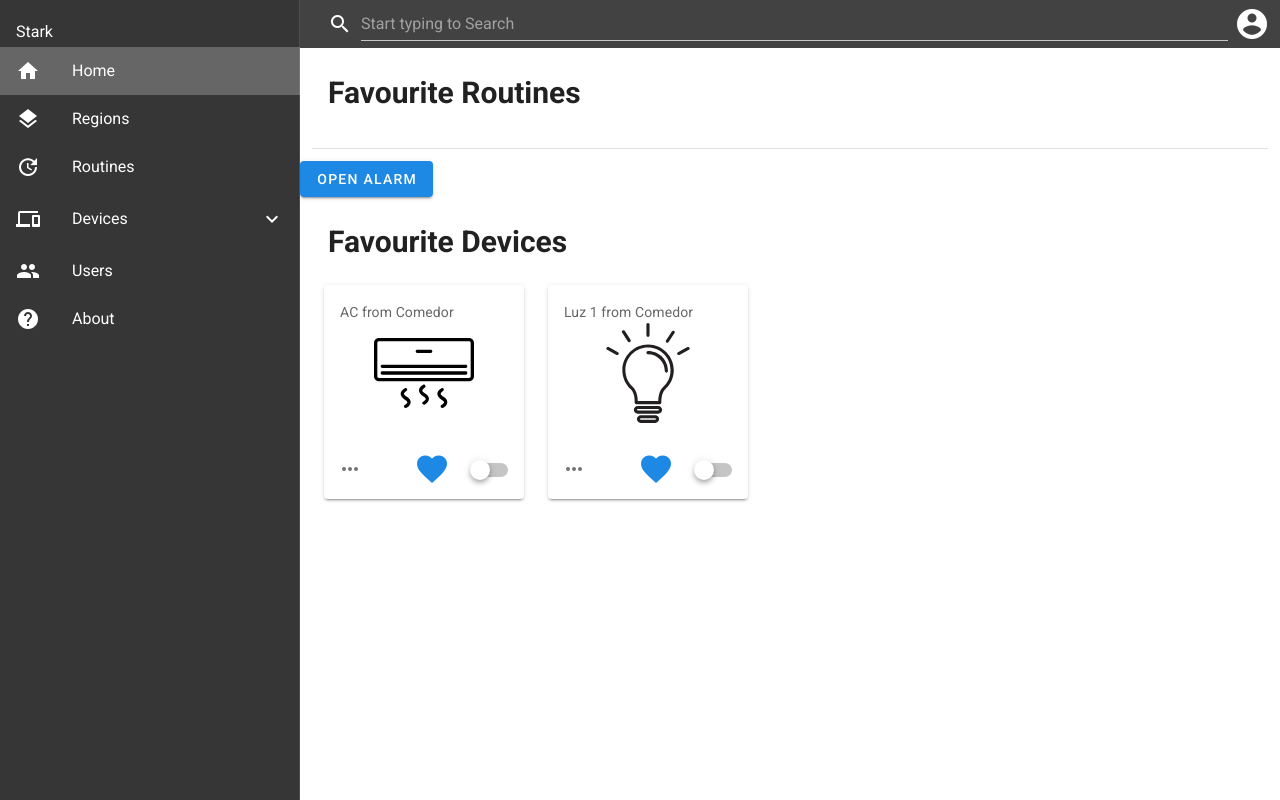
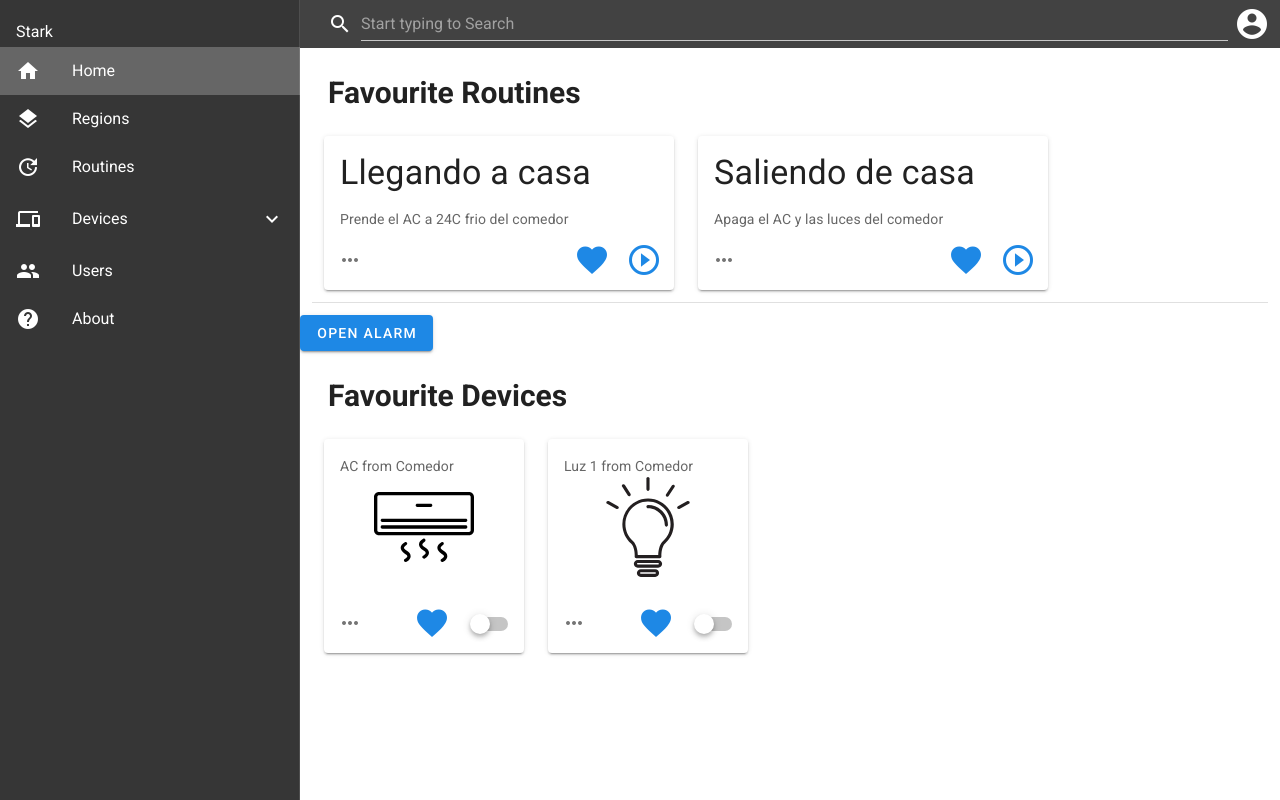
Before and after one commit to nicbritos/hci-stark-industries-web, a Vue app: page / in a window 1280 px wide. Built offline with nearby package versions, Linux system fonts and the light colour scheme.

Commit message:
Fixed Favourite Routines not showing up on Home screen

```diff
--- a/src/views/Home.vue
+++ b/src/views/Home.vue
@@ -10,7 +10,7 @@
           </v-toolbar-title>
         </v-toolbar>
 
-        <BoxContainer :items="favouriteRoutines">
+        <BoxContainer :items="routines">
           <template v-slot:item="{ item }">
             <Routine :routine="item"></Routine>
           </template>
```
